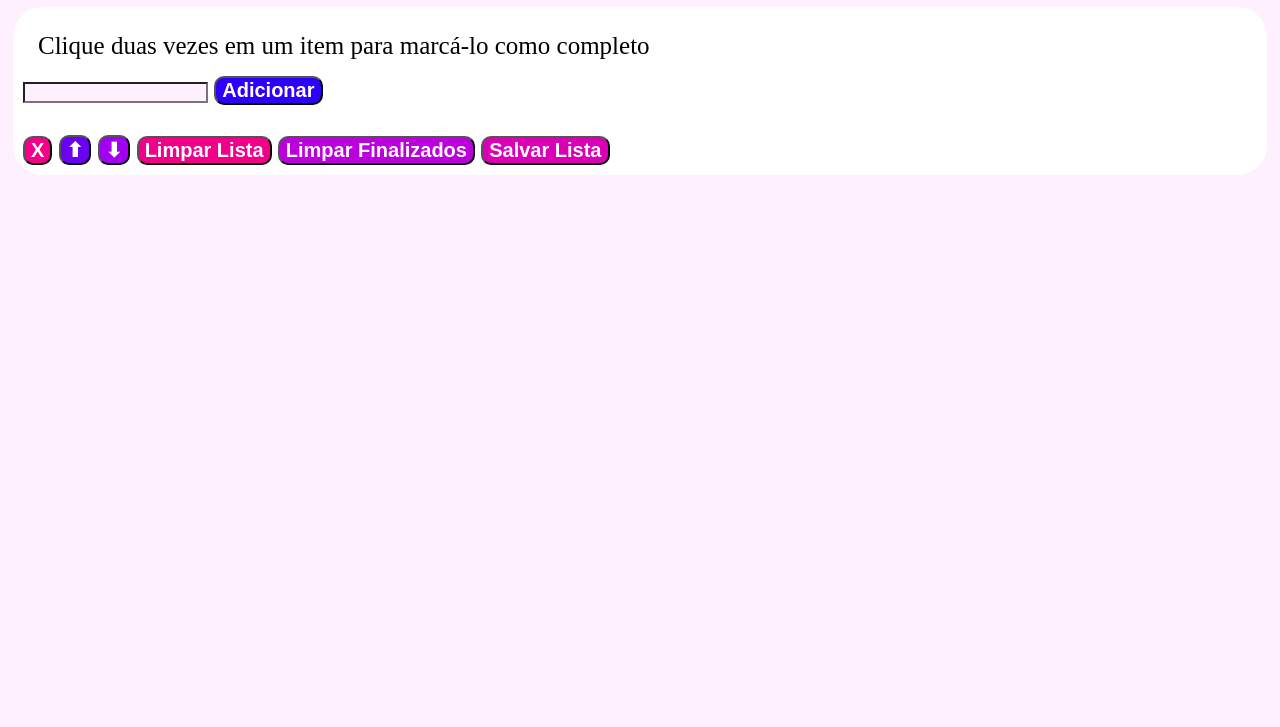
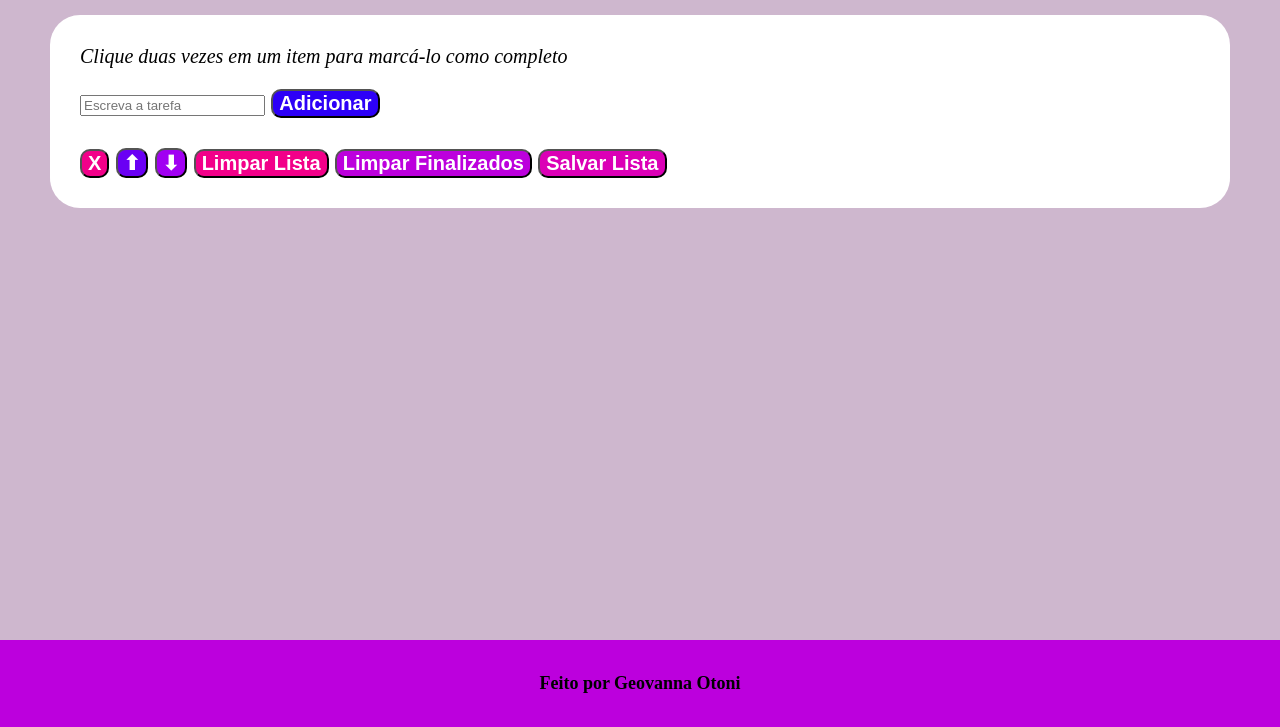
Before and after one commit to geovannaotoni/trybe-project-to-do-list, a plain HTML site: page index.html in a window 1280 px wide. Shown: the part 73-800 px from the top of the page. Drawn offline with Linux system fonts and the light colour scheme.

Commit message:
estilizacoes

```diff
--- a/index.html
+++ b/index.html
@@ -10,8 +10,8 @@
 <body>
   <header><h1>Minha Lista de Tarefas</h1></header>
   <main>
-    <p id="funcionamento">Clique duas vezes em um item para marcá-lo como completo</p>
-    <input type="text" id="texto-tarefa">
+    <p id="funcionamento"><em>Clique duas vezes em um item para marcá-lo como completo</em></p>
+    <input type="text" id="texto-tarefa" placeholder="Escreva a tarefa">
     <button id="criar-tarefa">Adicionar</button>
     <ol id="lista-tarefas"></ol>
     <button id="remover-selecionado">X</button>
@@ -21,6 +21,9 @@
     <button id="remover-finalizados">Limpar Finalizados</button>
     <button id="salvar-tarefas">Salvar Lista</button>
   </main>
+  <footer>
+    <p>Feito por Geovanna Otoni</p>
+  </footer>
   <script src="./script.js"></script>
 </body>
 </html>
--- a/script.js
+++ b/script.js
@@ -138,4 +138,7 @@ moveDownButton.addEventListener('click', moveDown);
 
 window.onload = () => {
   recoverTasks();
+
+  //adicionei depois para remover a seleção ao atualizar a página
+  document.getElementsByClassName('selected')[0].classList.remove('selected');
 };
--- a/style.css
+++ b/style.css
@@ -1,8 +1,9 @@
-* {
-  background-color: rgb(255 , 240 , 255);
+body {
+  background-color: rgb(206, 183, 206);
+  margin: 0;
 }
 
-main , p , ol , li {
+main , ol {
   font-size: 25px;
   background-color: white;
   border-radius: 30px;
@@ -10,16 +11,30 @@ main , p , ol , li {
   margin: 5px;
 }
 
+main {
+  padding: 30px;
+  margin: 0 50px;
+}
+
+main p {
+  font-size: 20px;
+  margin-top: 0;
+}
+
 li {
-  width: fit-content;
+  margin: 5px;
 }
 
 h1 {
   text-align: center;
 }
 
+header {
+  margin-bottom: 30px;
+}
+
 .selected {
-  background-color: gray;
+  background-color: rgb(213, 163, 200);
 }
 
 .completed {
@@ -56,3 +71,27 @@ button {
 #salvar-tarefas {
   background-color: rgb(219 , 0 , 182);
 }
+
+/* footer p {
+  position: fixed;
+  bottom: 0;
+  margin: 0 auto;
+  width: fit-content;
+} */
+
+footer {
+  background-color: rgb(188 , 0 , 221);
+  position: absolute;
+  width: 100%;
+  bottom: 0;
+  margin: 0;
+}
+
+footer p {
+  /* margin: 0 auto;
+  width: fit-content; */
+  text-align: center;
+  font-weight: 700;
+  padding: 15px;
+  font-size: 18px;
+}
```
